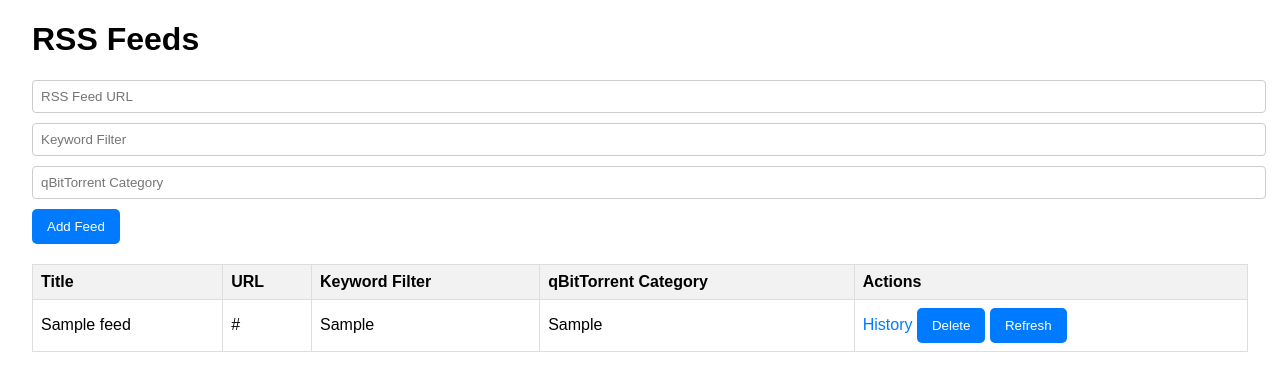
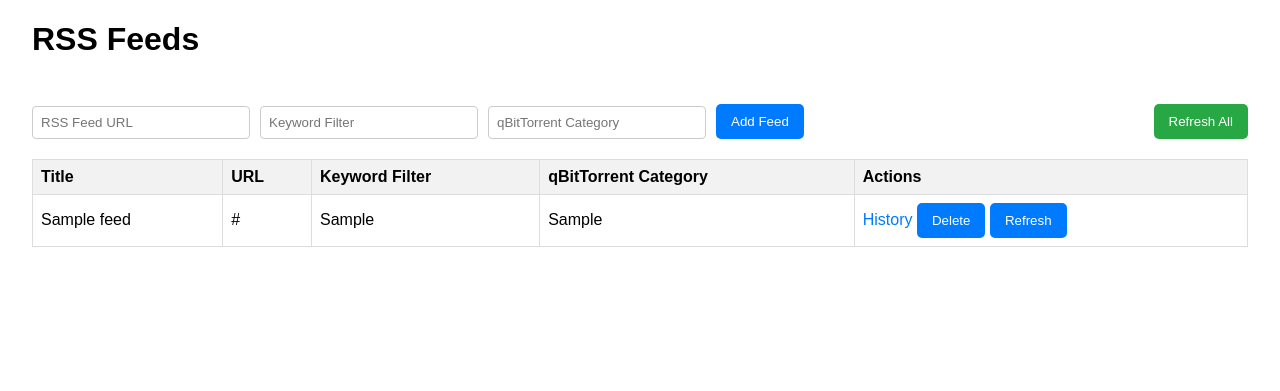
Before and after one commit to KaMZeSs/rss-qbittorent-reciever, a FastAPI app: page / in a window 1280 px wide. Shown: the part 50-441 px from the top of the page. Run offline with FastAPI, Linux system fonts and the light colour scheme; tables that the repository leaves empty hold one stand-in row (values such as "Sample post").

Commit message:
added sepparate "update all button"

```diff
--- a/app/main.py
+++ b/app/main.py
@@ -114,6 +114,11 @@ async def update_settings(qbit_url: str = Form(...), qbit_username: str = Form(.
 
 @app.post("/refresh_feed/{feed_id}", response_class=RedirectResponse)
 async def refresh_feed(feed_id: int, db: Session = Depends(get_db)):
+    await check_rss_feeds(feed_id=feed_id)
+    return RedirectResponse(url="/", status_code=303)
+
+@app.post("/refresh_all", response_class=RedirectResponse)
+async def refresh_all(db: Session = Depends(get_db)):
     await check_rss_feeds()
     return RedirectResponse(url="/", status_code=303)
 
--- a/app/scheduler.py
+++ b/app/scheduler.py
@@ -8,7 +8,7 @@ from app.qbittorrent import QBittorrentClient
 scheduler = BackgroundScheduler()
 JOB_ID = "rss_check"
 
-async def check_rss_feeds():
+async def check_rss_feeds(feed_id: int = None):
     db = SessionLocal()
     settings = db.query(Settings).first()
     if not settings:
@@ -16,7 +16,11 @@ async def check_rss_feeds():
         return
 
     qbit_client = QBittorrentClient(settings.qbit_url, settings.qbit_username, settings.qbit_password)
-    feeds = db.query(RSSFeed).all()
+
+    if feed_id:
+        feeds = db.query(RSSFeed).filter(RSSFeed.id == feed_id).all()
+    else:
+        feeds = db.query(RSSFeed).all()
 
     for feed in feeds:
         parsed_feed = parse_rss(feed.url, settings.user_agent)
--- a/app/static/style.css
+++ b/app/static/style.css
@@ -23,6 +23,23 @@ button {
 
 button:hover {
     background-color: #0056b3;
+}
+
+.refresh-all-btn {
+    background-color: #28a745;
+}
+
+.refresh-all-btn:hover {
+    background-color: #218838;
+}
+
+.header-actions {
+    display: flex;
+    justify-content: space-between;
+    align-items: flex-end;
+    margin-bottom: 20px;
+    flex-wrap: wrap;
+    gap: 10px;
 }
 
 table {
@@ -60,3 +77,16 @@ input[type="text"], input[type="password"], input[type="number"] {
 .add-feed-form input {
     margin-bottom: 10px;
 }
+
+.add-feed-form {
+    display: flex;
+    gap: 10px;
+    flex-wrap: wrap;
+    align-items: flex-end;
+}
+
+.add-feed-form input {
+    flex: 1;
+    min-width: 200px;
+    margin-bottom: 0;
+}
--- a/app/templates/index.html
+++ b/app/templates/index.html
@@ -3,12 +3,17 @@
 
 {% block content %}
     <h1>RSS Feeds</h1>
+    <div class="header-actions">
         <form action="/add_feed" method="post" class="add-feed-form">
             <input type="text" name="url" placeholder="RSS Feed URL" required>
             <input type="text" name="keyword_filter" placeholder="Keyword Filter">
             <input type="text" name="qbit_category" placeholder="qBitTorrent Category">
             <button type="submit">Add Feed</button>
         </form>
+        <form action="/refresh_all" method="post" style="display:inline; margin-top: 1.5rem;">
+            <button type="submit" class="refresh-all-btn">Refresh All</button>
+        </form>
+    </div>
     <table>
         <thead>
             <tr>
```
Lines whose indentation alone changed are shown as unchanged.
